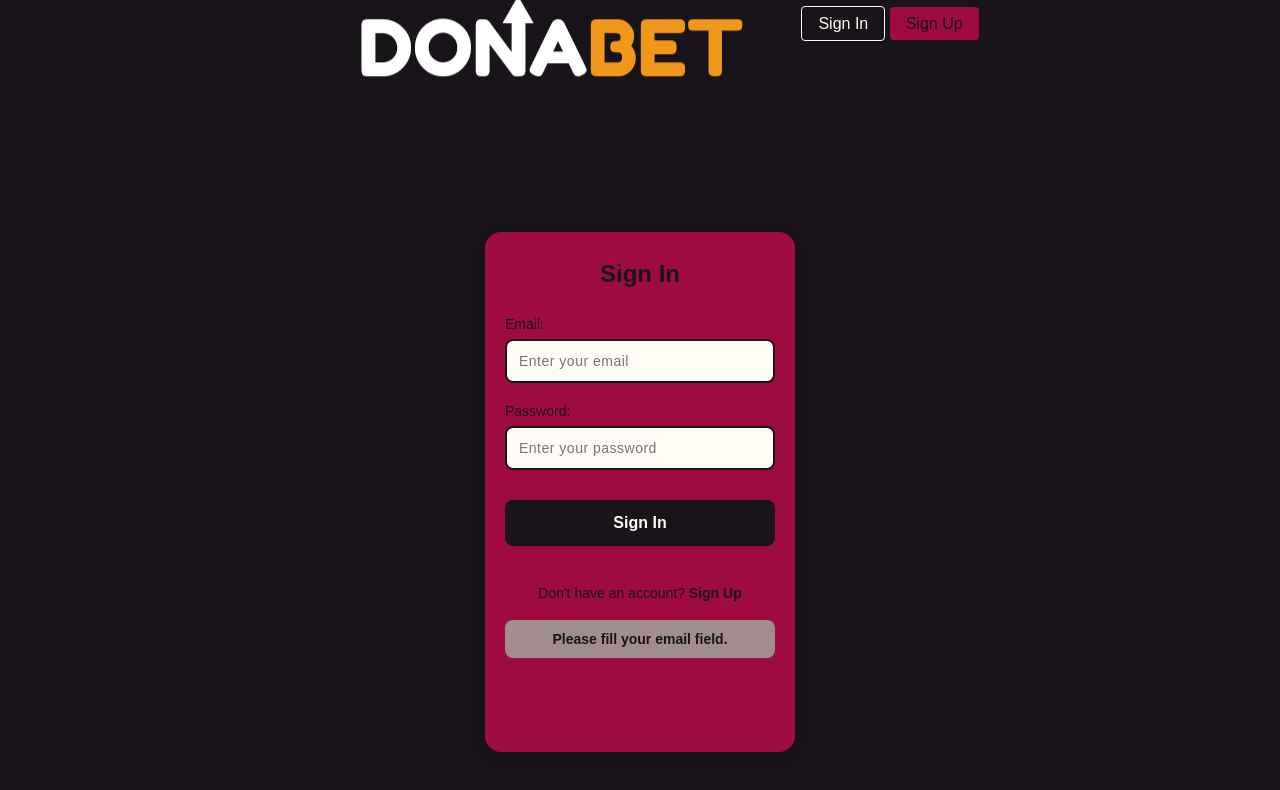
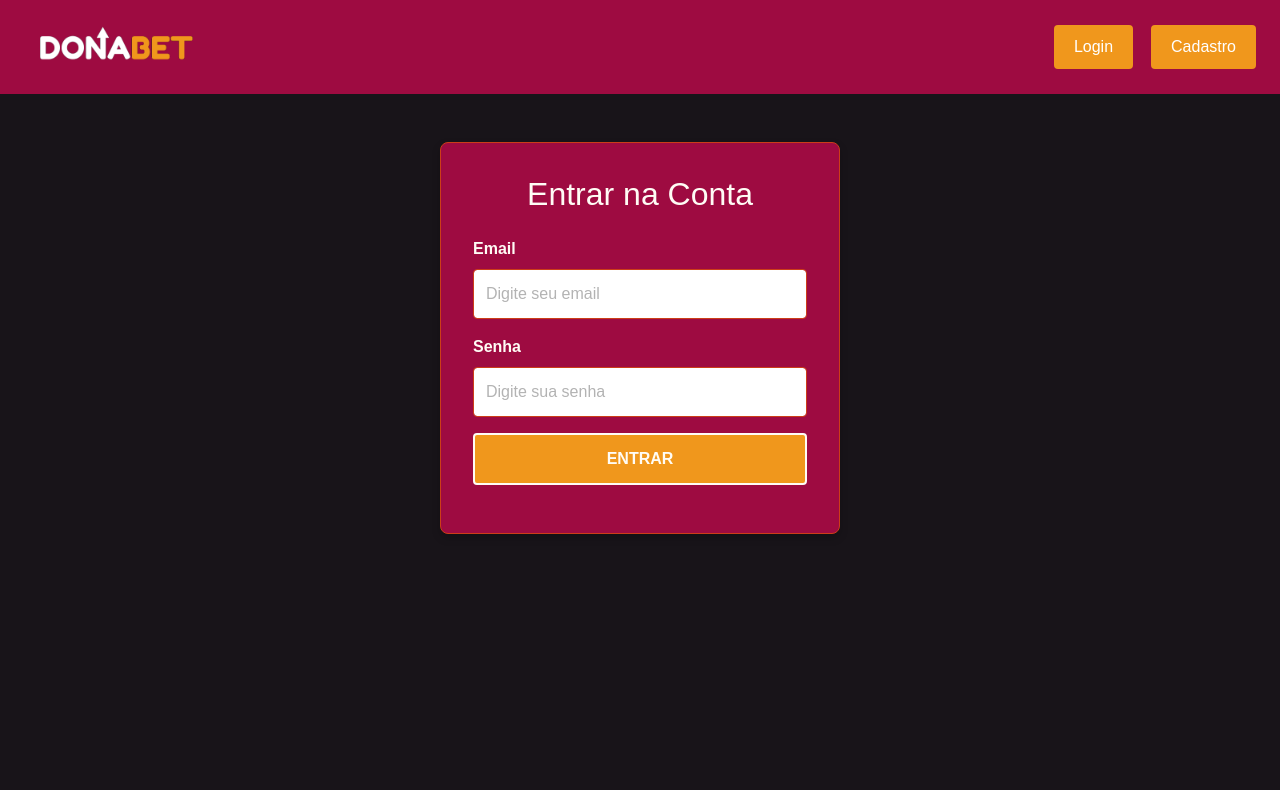
Before and after one commit to matheusalvesedu/ProjetoIntegrador2-Grupo11, a website: page public/pages/signIn.html in a window 1280 px wide. Drawn offline with nearby package versions, Linux system fonts and the light colour scheme; files that its build step writes are made by us from their sources.

Commit message:
Tela de login

```diff
--- a/public/pages/signIn.html
+++ b/public/pages/signIn.html
@@ -1,54 +1,56 @@
 <!DOCTYPE html>
-<html lang="en">
+<html lang="pt-br">
 
 <head>
     <meta charset="UTF-8">
     <meta name="viewport" content="width=device-width, initial-scale=1.0">
-    <title>Sign In</title>
-    <link rel="stylesheet" href="../style/reset.css">
+    <title>Tela de Login</title>
+    <link href="https://cdn.jsdelivr.net/npm/bootstrap@5.3.3/dist/css/bootstrap.min.css" rel="stylesheet"
+        integrity="sha384-QWTKZyjpPEjISv5WaRU9OFeRpok6YctnYmDr5pNlyT2bRjXh0JMhjY6hW+ALEwIH" crossorigin="anonymous">
+    <script src="https://cdn.jsdelivr.net/npm/bootstrap@5.3.3/dist/js/bootstrap.bundle.min.js"
+        integrity="sha384-YvpcrYf0tY3lHB60NNkmXc5s9fDVZLESaAA55NDzOxhy9GkcIdslK1eN7N6jIeHz"
+        crossorigin="anonymous"></script>
+    <script src="../scripts/signIn.js" defer> </script>
+
     <link rel="stylesheet" href="../style/signIn.css">
-    <script src="../script/signIn.js"></script>
 </head>
 
 <body>
-    <header>
-        <section class="header_container">
-            <div class="header-logo">
-                <img src="../assets/logo.png" alt="LogoDonaBet">
-            </div>
-            <div class="header-buttons">
-                <nav>
-                    <a href="#" id="buttonHeaderSignIn">Sign In</a>
-                    <a href="#" id="buttonHeaderSignUp">Sign Up</a>
-                </nav>
-            </div>
-        </section>
+    <header class="d-flex justify-content-between align-items-center p-3">
+        <img src="../assets/logo.png" alt="Logo" class="logo">
+        <nav class="nav-container">
+            <ul class="textNav">
+                <!-- Itens do menu caso existam -->
+            </ul>
+        </nav>
+        <div class="button-container">
+            <a href= "../pages/signIn.html"> <button id="login-btn" class="btn btn-primary me-2">Login</button></a>
+            <a href= "../pages/signUp.html"> <button id="signup-btn" class="btn-primary me-2">Cadastro</button></a>
+        </div>
     </header>
-    <main class="container">
-        <div class="container_content">
-            <section class="container_input_text">
-                <h1>Sign In</h1>
+
+    <div class="container mt-5">
+        <div class="row justify-content-center">
+            <div class="col-md-6 form-container">
+                <h2 class="text-center mb-4">Entrar na Conta</h2>
                 <form>
-                    <p>
-                        <label for="fieldEmail">Email: </label><br>
-                        <input type="email" id="fieldEmail" placeholder="Enter your email" onfocus="cleanError()">
-                    </p>
-                    <p>
-                        <label for="fieldPassword">Password:</label><br>
-                        <input type="password" id="fieldPassword" placeholder="Enter your password"
-                            onfocus="cleanError()">
-                    </p>
-                    <button type="button" id="btnSignIn" onclick="performSignIn()">Sign In</button>
-                    <div class="additional_links">
-                        <p class="signup_text">Don't have an account? <a href="#" class="signup_link">Sign Up</a></p>
+                    <div class="form-group mb-3">
+                        <label for="email">Email</label>
+                        <input type="email" class="form-control" id="fieldEmail" placeholder="Digite seu email" required>
                     </div>
+                    <div class="form-group mb-3">
+                        <label for="senha">Senha</label>
+                        <input type="password" class="form-control" id="fieldPassword" placeholder="Digite sua senha" required>
+                    </div>
+                    <button type="submit" class="btn btn-primary w-100" onclick="performSignIn()">Entrar</button>
                 </form>
                 <div id="messageBox">
-                    <p id="message">Please fill your email field.</p>
+                    <p id="message"></p>
                 </div>
-            </section>
+
+            </div>
         </div>
-    </main>
+    </div>
 </body>
 
 </html>
--- a/public/script/signIn.js
+++ b/public/script/signIn.js
@@ -16,6 +16,7 @@
 // se estiver retorna true, senao, false
 function isValid(email, password) {
     var valid = false;
+
     if (email.length > 0 && password.length > 0) {
         valid = true;
     } else if (email.length == 0 && password.length == 0) {
@@ -25,6 +26,7 @@
     } else {
         showErrorMessage("Please fill your password field.");
     }
+
     return valid;
 }
 
@@ -32,6 +34,9 @@
 
     var email = document.getElementById("fieldEmail").value;
     var password = document.getElementById("fieldPassword").value;
+
+    console.log(email, password);
+
     //remover eventuais espaços em brancos do email e da senha(antes e depois).
 
     email = email.trim();
@@ -46,7 +51,7 @@
         reqtHeaders.append("password", password);
 
         //prosseguir com a chamada do backend
-        const response = await fetch("http://localhost:3000/login", {
+        const response = await fetch("http://localhost:3001/login", {
             method: "POST",
             headers: reqtHeaders
         });
--- a/public/style/signIn.css
+++ b/public/style/signIn.css
@@ -1,5 +1,5 @@
 :root {
-    /* cores principais */
+    /* Variáveis de cores */
     --color-primary: #181419;
     --color-secondary: #9e0b41;
     --color-tertiary: #FFFCF5;
@@ -8,195 +8,93 @@
     --color-senary: #4a073c;
 }
 
+/* Estilos globais */
 * {
+    box-sizing: border-box;
     margin: 0;
     padding: 0;
-    box-sizing: border-box;
 }
 
 body {
     background-color: var(--color-primary);
-    Font-family: Arial, Helvetica, sans-serif ;
+    font-family: Arial, sans-serif;
+    color: var(--color-tertiary);
 }
 
 header {
     display: flex;
-    justify-content: center; /* Centraliza o container do header */
     align-items: center;
-    padding: 1rem 2rem;
-    background-color: var(--color-primary);
-    color: var(--color-tertiary);
+    justify-content: space-between;
+    padding: 20px 40px;
+    background-color: var(--color-secondary);
 }
 
-.header_container {
-    display: flex;
-    justify-content: center;
-    align-items: flex-start;
-    width: 100%;
-    max-width: auto;
+.logo {
+    max-width: 200px;
+    height: auto;
 }
 
-.header-logo {
+.button-container {
     display: flex;
-    justify-content: center;
-    align-items: center;
-    height: 60px;
+    gap: 10px;
 }
 
-.header-buttons {
-    display: flex;
-    gap: 1rem;
-}
-
-#buttonHeaderSignIn,
-#buttonHeaderSignUp {
-    padding: 0.5rem 1rem;
+#login-btn, #signup-btn {
+    padding: 10px 20px;
+    color: #fff;
+    background-color: var(--color-quinary);
     border: none;
     border-radius: 4px;
     cursor: pointer;
-    font-weight: 500;
-    transition: all 0.3s ease;
-    text-decoration: none;
+    transition: background-color 0.3s;
 }
 
-#buttonHeaderSignIn {
-    background-color: transparent;
-    color: var(--color-tertiary);
-    border: 1px solid var(--color-tertiary);
+#login-btn:hover, #signup-btn:hover {
+    background-color: #b97206;
 }
 
-#buttonHeaderSignIn:hover {
-    background-color: rgba(255, 255, 255, 0.1);
+/* Formulário */
+.form-container {
+    background-color: var(--color-secondary);
+    border-radius: 8px;
+    padding: 2rem;
+    max-width: 400px;
+    box-shadow: 0 4px 8px rgba(0, 0, 0, 0.2);
+    border: 1px solid var(--color-quaternary);
 }
 
-#buttonHeaderSignUp {
-    background-color: var(--color-secondary);
-    color: var(--color-primary);
+.form-group label {
+    color: var(--color-tertiary);
+    font-weight: bold;
+    display: block;
+    margin-bottom: 0.5rem;
 }
 
-#buttonHeaderSignUp:hover {
-    background-color: #d4c164;
-}
-
-.container {
-    display: flex;
-    justify-content: center;
-    align-items: center;
-    height: 100vh;
-}
-
-.container_content {
-    display: flex;
-    flex-direction: column;
-    align-items: center;
-    background-color: var(--color-secondary);
-    width: 310px;
-    height: 520px;
-    border-radius: 16px;
-    box-shadow: 0px 4px 10px rgba(0, 0, 0, 0.1);
-    padding: 30px 20px;
-}
-
-.container_input_text {
-    display: flex;
-    flex-direction: column;
+.form-control {
+    border: 1px solid var(--color-quaternary);
+    color: var(--color-quaternary);
+    border-radius: 4px;
+    padding: 0.75rem;
     width: 100%;
 }
 
-h1 {
-    font-size: 24px;
-    color: var(--color-primary);
-    margin-bottom: 30px;
-    text-align: center;
-    font-weight: bold;
+.form-control::placeholder {
+    color: #b3b3b3;
 }
 
-form {
+button[type="submit"] {
+    display: block;
+    padding: 0.75rem;
+    border-radius: 4px;
+    color: var(--color-tertiary);
+    background-color: var(--color-quinary);
+    border: 2px solid var(--color-tertiary);
+    font-weight: bold;
+    text-transform: uppercase;
     width: 100%;
-    display: flex;
-    flex-direction: column;
-    gap: 20px;
+    transition: all 0.3s;
 }
 
-form p {
-    width: 100%;
+button[type="submit"]:hover {
+    background-color: #b97206;
 }
-
-label {
-    color: var(--color-primary);
-    font-size: 14px;
-    font-weight: 500;
-    margin-bottom: 8px;
-    display: inline-block;
-}
-
-input {
-    width: 100%;
-    padding: 12px;
-    border: 2px solid var(--color-primary);
-    border-radius: 8px;
-    font-size: 14px;
-    font-family: Arial, Helvetica, sans-serif;
-    letter-spacing: 0.5px;
-    background-color: var(--color-tertiary);
-    transition: border-color 0.3s ease;
-}
-
-input:focus {
-    outline: none;
-    border-color: var(--color-secondary);
-}
-
-#btnSignIn {
-    width: 100%;
-    padding: 12px;
-    background-color: var(--color-primary);
-    color: var(--color-tertiary);
-    border: 2px solid var(--color-primary);
-    border-radius: 8px;
-    font-size: 16px;
-    font-weight: bold;
-    cursor: pointer;
-    transition: background-color 0.3s ease;
-    margin-top: 10px;
-}
-
-#btnSignIn:hover {
-    border-color: var(--color-secondary);
-    transition: border-color 0.3s ease;
-}
-
-.additional_links {
-    text-align: center;
-    margin-top: 20px;
-}
-
-.signup_text {
-    color: var(--color-primary);
-    font-size: 14px;
-}
-
-.signup_link {
-    color: var(--color-primary);
-    text-decoration: none;
-    font-weight: bold;
-}
-
-.signup_link:hover {
-    text-decoration: underline;
-}
-
-#messageBox {
-    margin-top: 20px;
-    width: 100%;
-    background-color: rgb(161, 141, 141);
-    border-radius: 8px;
-    padding: 12px;
-}
-
-#message {
-    color: var(--color-primary);
-    font-size: 14px;
-    text-align: center;
-    font-weight: bold;
-}
--- a/src/accounts/accounts.ts
+++ b/src/accounts/accounts.ts
@@ -3,11 +3,8 @@
 import dotenv from 'dotenv';
 dotenv.config();
 
-<<<<<<< Updated upstream
-=======
 
 // Namespace que contém tudo sobre "contas de usuários"
->>>>>>> Stashed changes
 export namespace AccountsHandler {
 
     async function validateCredentials(email: string, password: string) {
```
Also changed, not shown: public/pages/signUp.html (+2 -2 lines), public/style/signUp.css (+5 -5 lines).
